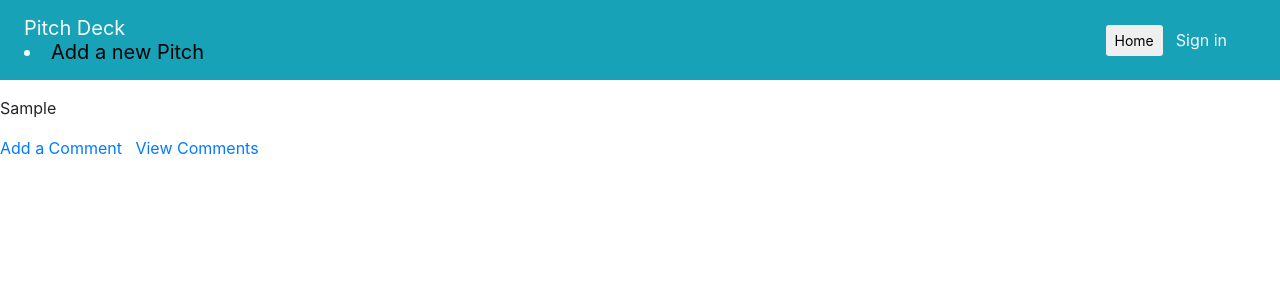
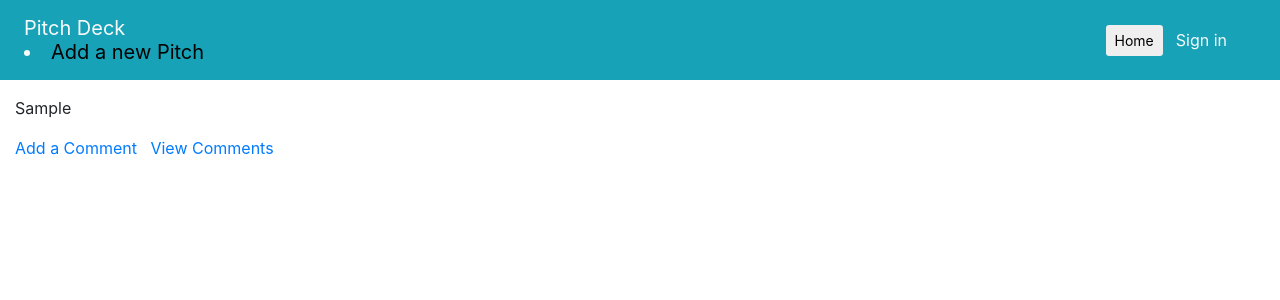
Before and after one commit to PatrickNgare/OneMinutePitch, a Flask app: page / in a window 1280 px wide. Shown: the top 300 px of the page. Run offline with Flask 2, Linux system fonts and the light colour scheme; tables that the repository leaves empty hold one stand-in row (values such as "Sample post"); some libraries are stand-ins or nearby versions.

Commit message:
added index

```diff
--- a/app/templates/index.html
+++ b/app/templates/index.html
@@ -2,12 +2,16 @@
 {% import 'macros.html' as macro%}
 
 {% block content %}
+<div class="container-fluid">
+        <div class="row">
+        <div class="col">
+                <div class="card-block">
+                  {{ macro.displayPitches(pitches) }}
+                 </div>
+        </div>
+        </div>
 
-
-{{ macro.displayPitches(pitches) }}
-
-
-
+</div>
 
 
 
```
